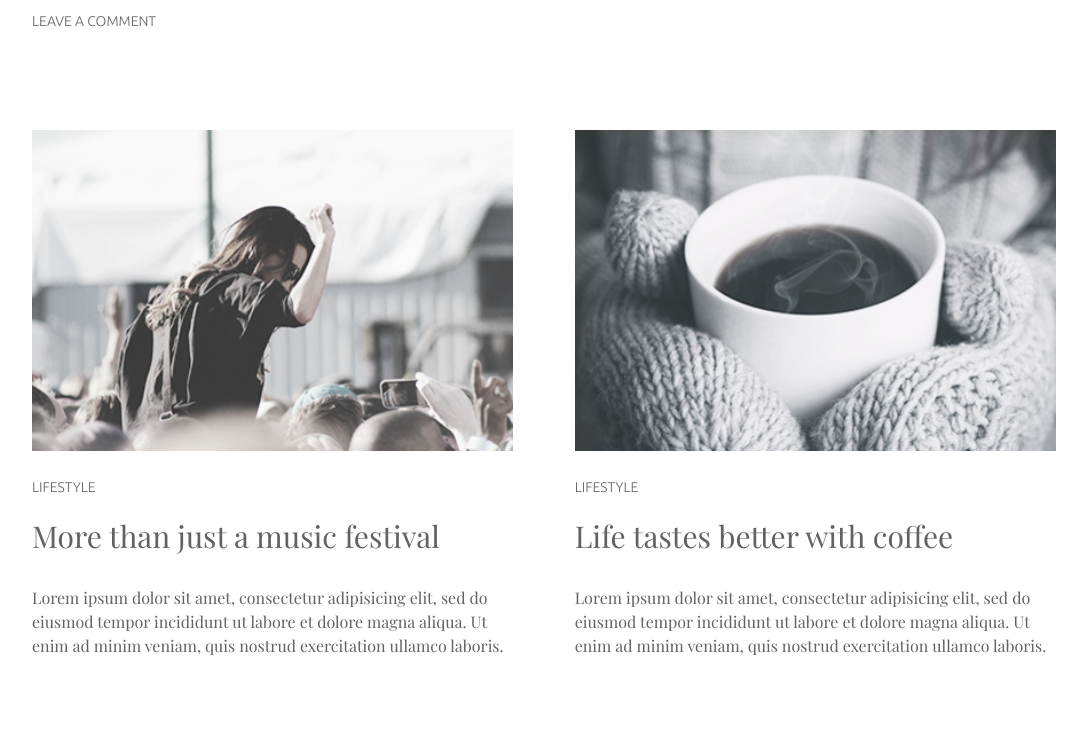
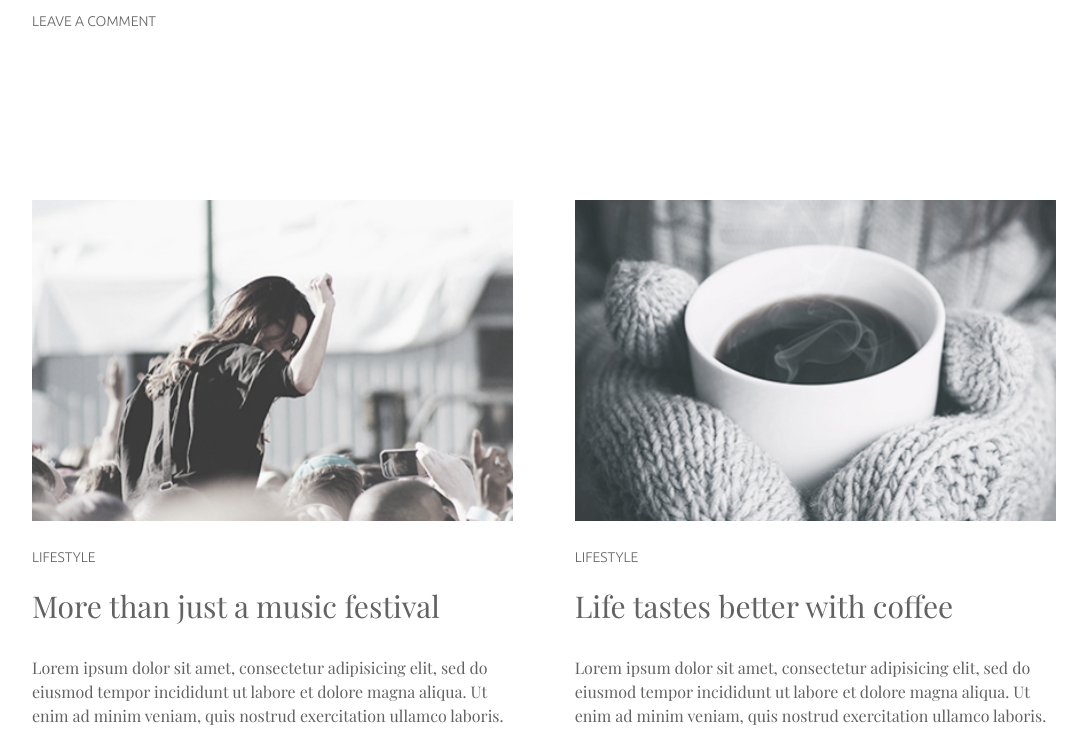
Before and after one commit to Anup-Kumar01/minimo02, a plain HTML site: page index.html in a window 1280 px wide. Shown: the part 1120-1855 px from the top of the page, without its empty margins (96-1183 px from the left). Drawn offline with nearby package versions, Linux system fonts and the light colour scheme; a web font is replaced by a local one.

Commit message:
Update style.css

```diff
--- a/css/style.css
+++ b/css/style.css
@@ -105,15 +105,13 @@ header{
 	overflow: hidden;
 }
 .bl_item{
+	margin-top: 70px;
 	float: left ;
 	width: 47%;
 	box-sizing: border-box;
 }
 .bl_item:nth-child(even){
 	margin-left: 6%;
-}
-.bl_item:nth-child(2){
-	margin-bottom: 80px;
 }
 .bl_img{
 	margin-bottom: 20px;
```
